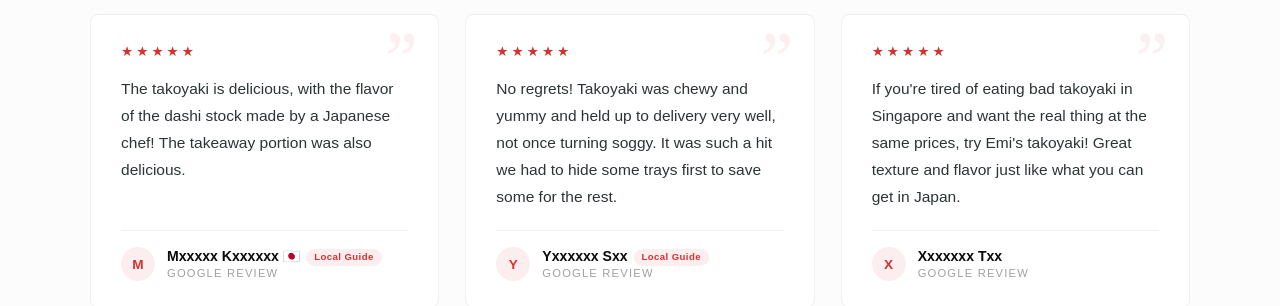
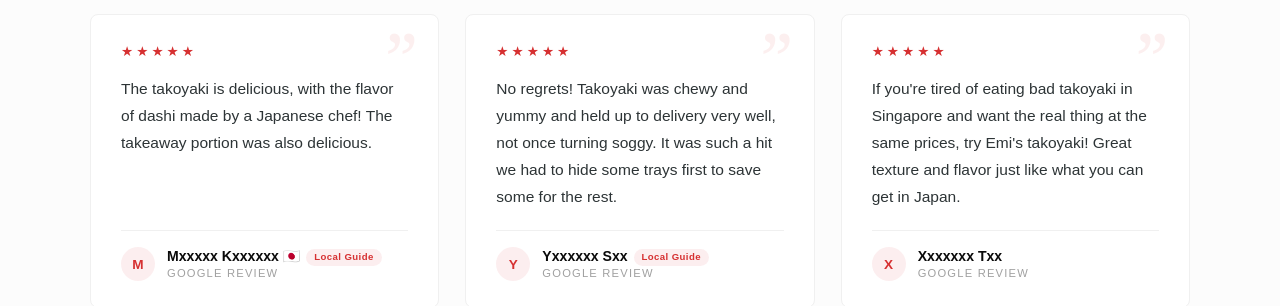
Before and after one commit to DaikiMaekawa2/DaikiMaekawa2.github.io, a Jekyll site: the page built from index.html, in a window 1280 px wide and 900 px high, scrolled down 8106 px. Shown: the part 180-486 px from the top of the window. Built offline with Jekyll 4.4.1, drawn with Linux system fonts in a browser that asks for light colours.

Commit message:
Review quote: dashi, not dashi stock

```diff
--- a/_data/reviews.yml
+++ b/_data/reviews.yml
@@ -35,7 +35,7 @@
   author: Yxxxx Sxxxxx
   rating: 5
 
-- quote: "The takoyaki is delicious, with the flavor of the dashi stock made by a Japanese chef! The takeaway portion was also delicious."
+- quote: "The takoyaki is delicious, with the flavor of dashi made by a Japanese chef! The takeaway portion was also delicious."
   quote_ja: "たこ焼きが美味しい、日本人シェフが作る出汁の味がしっかり効いています！テイクアウトの量も満足でした。"
   author: Mxxxxx Kxxxxxx
   rating: 5
```
